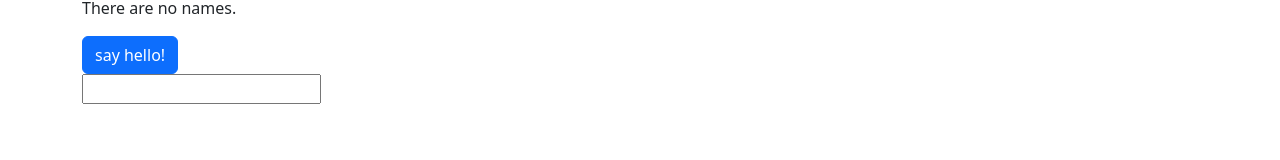
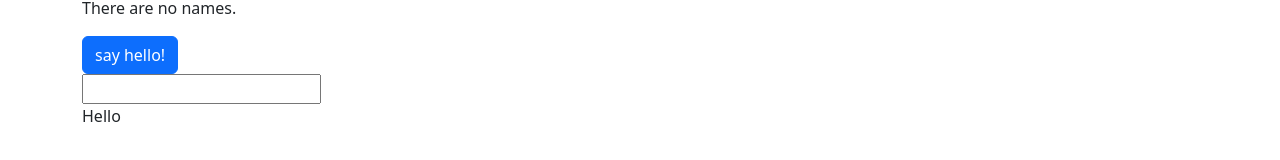
Before and after one commit to geyuqiu/angular-workshop, an Angular app in the folder angularOctober/: page / in a window 1280 px wide. Shown: the part 268-428 px from the top of the page. Built offline with nearby package versions, Linux system fonts and the light colour scheme.

Commit message:
add output

```diff
--- a/angularOctober/src/app/app.component.html
+++ b/angularOctober/src/app/app.component.html
@@ -7,5 +7,5 @@
   <app-hello-list/>
   <app-hello-click/>
   <br/>
-  <app-name-input/>
+    <app-hello-input/>
 </main>
--- a/angularOctober/src/app/app.component.ts
+++ b/angularOctober/src/app/app.component.ts
@@ -4,11 +4,12 @@ import { HelloComponent } from './components/hello/hello.component';
 import { HelloListComponent } from './components/hello-list/hello-list.component';
 import { HelloClickComponent } from './components/hello-click/hello-click.component';
 import { NameInputComponent } from './components/name-input/name-input.component';
+import { HelloInputComponent } from './components/hello-input/hello-input.component';
 
 @Component({
   selector: 'app-root',
   standalone: true,
-  imports: [RouterOutlet, HelloComponent, HelloListComponent, HelloClickComponent, NameInputComponent],
+  imports: [RouterOutlet, HelloComponent, HelloListComponent, HelloClickComponent, NameInputComponent, HelloInputComponent],
   templateUrl: './app.component.html',
   styleUrl: './app.component.scss'
 })
--- /dev/null
+++ b/angularOctober/src/app/components/hello-input/hello-input.component.html
@@ -0,0 +1,4 @@
+<app-name-input
+  (nameSubmitted)="handleNewName($event)"
+/>
+<p>Hello {{ nameFromInput }} </p>
--- /dev/null
+++ b/angularOctober/src/app/components/hello-input/hello-input.component.ts
@@ -0,0 +1,19 @@
+import { Component } from '@angular/core';
+import { NameInputComponent } from '../name-input/name-input.component';
+
+@Component({
+  selector: 'app-hello-input',
+  standalone: true,
+  imports: [
+    NameInputComponent
+  ],
+  templateUrl: './hello-input.component.html',
+  styleUrl: './hello-input.component.scss'
+})
+export class HelloInputComponent {
+  nameFromInput = '';
+
+  handleNewName(newNameEvent: string) {
+    this.nameFromInput = newNameEvent;
+  }
+}
--- a/angularOctober/src/app/components/name-input/name-input.component.html
+++ b/angularOctober/src/app/components/name-input/name-input.component.html
@@ -1 +1,4 @@
-<input (keyup)="onKey($event)" (keyup.enter)="onEnter()">
+<input
+  (keyup)="onKey($event)"
+  (keyup.enter)="onEnter()"
+>
--- a/angularOctober/src/app/components/name-input/name-input.component.ts
+++ b/angularOctober/src/app/components/name-input/name-input.component.ts
@@ -1,4 +1,4 @@
-import { Component } from '@angular/core';
+import { Component, EventEmitter, Output } from '@angular/core';
 
 @Component({
   selector: 'app-name-input',
@@ -8,13 +8,18 @@ import { Component } from '@angular/core';
   styleUrl: './name-input.component.scss'
 })
 export class NameInputComponent {
-  private inputValue = '';
+  inputValue = '';
+
+  @Output()
+  nameSubmitted = new EventEmitter<string>();
 
   onKey($event: KeyboardEvent) {
-    this.inputValue = ($event.target as HTMLInputElement).value;
+    this.inputValue = ($event.target as HTMLInputElement)
+      .value;
   }
 
   onEnter() {
     console.log('enter pressed', this.inputValue);
+    this.nameSubmitted.emit(this.inputValue);
   }
 }
```
Also changed, not shown: angularOctober/src/app/components/hello-input/hello-input.component.scss (added), 1 other file (tests, documents, lock files or other folders).
